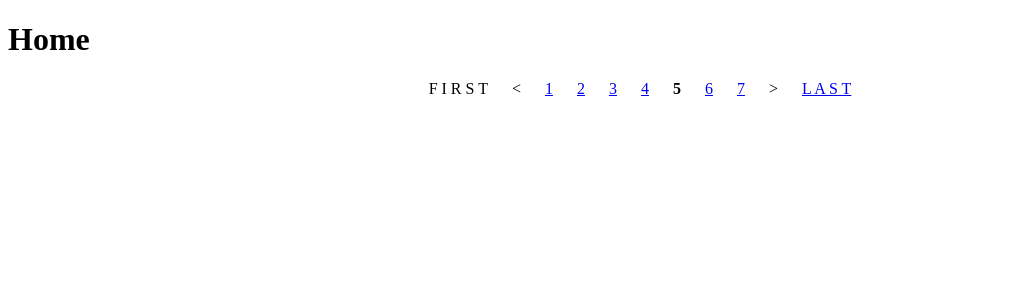
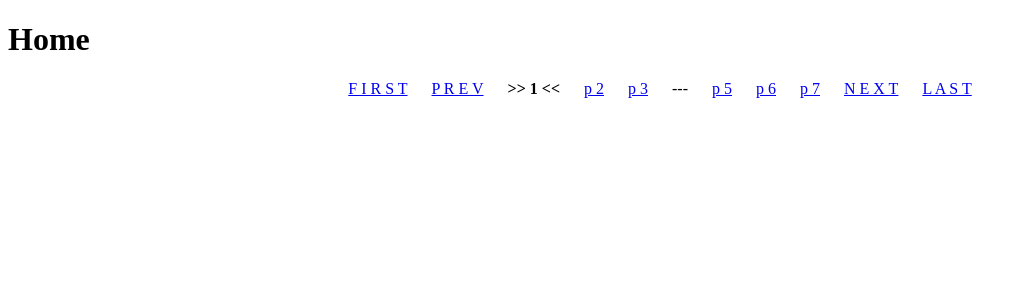
Before and after one commit to asammitte/vue-basic-pagination, a Vue app: page / in a window 1280 px wide. Shown: the top 300 px of the page, without its empty margins (0-1027 px from the left). Built offline with nearby package versions, Linux system fonts and the light colour scheme.

Commit message:
documentation

```diff
--- a/package.json
+++ b/package.json
@@ -1,6 +1,6 @@
 {
   "name": "vue3-basic-pagination",
-  "version": "0.0.18",
+  "version": "1.0.0",
   "author": "Kostiantyn Pavlichenko",
   "description": "Vue3 pagination component.",
   "type": "module",
--- a/src/App.vue
+++ b/src/App.vue
@@ -3,7 +3,7 @@ import { useRoute, useRouter } from 'vue-router';
 const route = useRoute()
 const router = useRouter()
 
-function customFunc(pageIndex: number): void {
+const customFunc = (pageIndex: number): void => {
   const query = { ...route.query, ...{ page: pageIndex } }
   router.push({ name: '', query: query })
 }
@@ -18,25 +18,41 @@ function customFunc(pageIndex: number): void {
     <router-view />
     <BasicPagination
       :page-count="7"
-      :selected-page="5"
+      :selected-page="1"
       :page-range="3"
       :margin-pages="3"
       @pageSelected="customFunc"
     >
       <template v-slot:firstButtonContent>
-        <!-- <router-link :to="{ path: '' }">F I R S T</router-link> -->
-        F I R S T
+        <router-link :to="{ path: '' }">
+          F I R S T
+        </router-link>
+      </template>
+      <template v-slot:prevButtonContent="slotProps">
+        <router-link :to="{ name: '', query: { page: slotProps.pageNumber } }">
+          P R E V
+        </router-link>
       </template>
       <template v-slot:breakViewContent>
-        ..!..
+        ---
       </template>
       <template v-slot:pageContent="slotProps">
         <router-link :to="{ name: '', query: { page: slotProps.pageNumber } }">
-          {{ slotProps.pageNumber }}
+          p {{ slotProps.pageNumber }}
+        </router-link>
+      </template>
+      <template v-slot:currentPageContent="slotProps">
+        &gt;&gt; {{ slotProps.pageNumber }} &lt;&lt;
+      </template>
+      <template v-slot:nextButtonContent="slotProps">
+        <router-link :to="{ name: '', query: { page: slotProps.pageNumber } }">
+          N E X T
         </router-link>
       </template>
       <template v-slot:lastButtonContent="slotProps">
-        <router-link :to="{ name: '', query: { page: slotProps.pageNumber } }">L A S T</router-link>
+        <router-link :to="{ name: '', query: { page: slotProps.pageNumber } }">
+          L A S T
+        </router-link>
       </template>
     </BasicPagination>
   </main>
--- a/src/components/BasicPagination.vue
+++ b/src/components/BasicPagination.vue
@@ -1,7 +1,7 @@
 <template>
   <div v-if="pageCount > 1">
-    <div :class="containerClass">
-      <div
+    <ul :class="containerClass">
+      <li
         v-if="showFirstLastButtons"
         :class="[firstItemClass, pageClass, firstPageSelected ? disabledClass : '']"
       >
@@ -14,9 +14,9 @@
             &lt;&lt;
           </slot>
         </span>
-      </div>
+      </li>
 
-      <div
+      <li
         v-if="showPrevNextButtons"
         :class="[pageClass, prevItemClass, firstPageSelected ? disabledClass : '']"
       >
@@ -35,13 +35,13 @@
           :tabindex="firstPageSelected ? -1 : 0"
           @click="pageSelected(prevPage)"
         >
-          <slot name="prevButtonContent">
+          <slot name="prevButtonContent" :pageNumber="prevPage">
             &lt;
           </slot>
         </span>
-      </div>
+      </li>
 
-      <div
+      <li
         v-for="(page, index) in pages"
         :key="index"
         :class="[
@@ -75,9 +75,9 @@
             {{ page.content }}
           </slot>
         </span>
-      </div>
+      </li>
 
-      <div
+      <li
         v-if="showPrevNextButtons"
         :class="[pageClass, nextItemClass, lastPageSelected ? disabledClass : '']"
       >
@@ -87,7 +87,7 @@
           :tabindex="lastPageSelected ? -1 : 0"
           @click="pageSelected(nextPage)"
         >
-          <slot name="nextButtonContent">
+          <slot name="nextButtonContent" :pageNumber="nextPage">
             &gt;
           </slot>
         </span>
@@ -100,9 +100,9 @@
             &gt;
           </slot>
         </span>
-      </div>
+      </li>
 
-      <div
+      <li
         v-if="showFirstLastButtons"
         :class="[lastItemClass, pageClass, lastPageSelected ? disabledClass : '']"
       >
@@ -115,8 +115,8 @@
             &gt;&gt;
           </slot>
         </span>
-      </div>
-    </div>
+      </li>
+    </ul>
   </div>
 </template>
 
@@ -258,6 +258,7 @@ const pages = computed<IPageItem[]>(() => {
       setPageItem(i)
     }
   }
+  console.log(items)
   return items
 })
 
```
Also changed, not shown: 1 other file (tests, documents, lock files or other folders).
